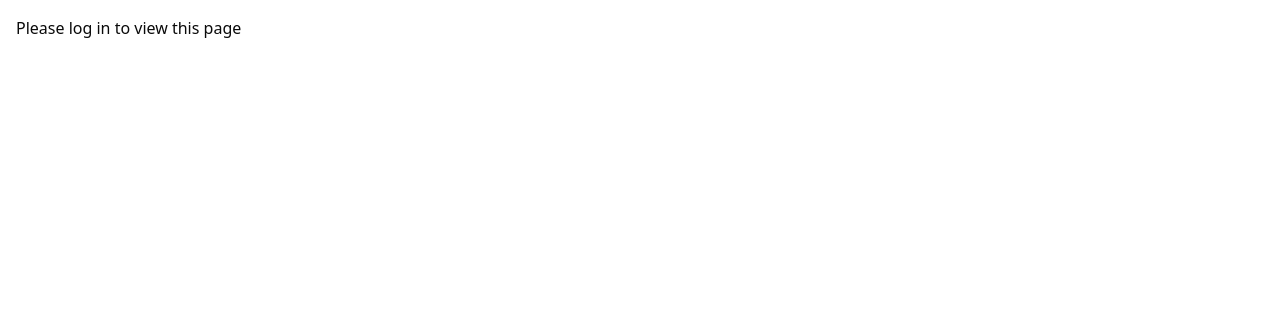
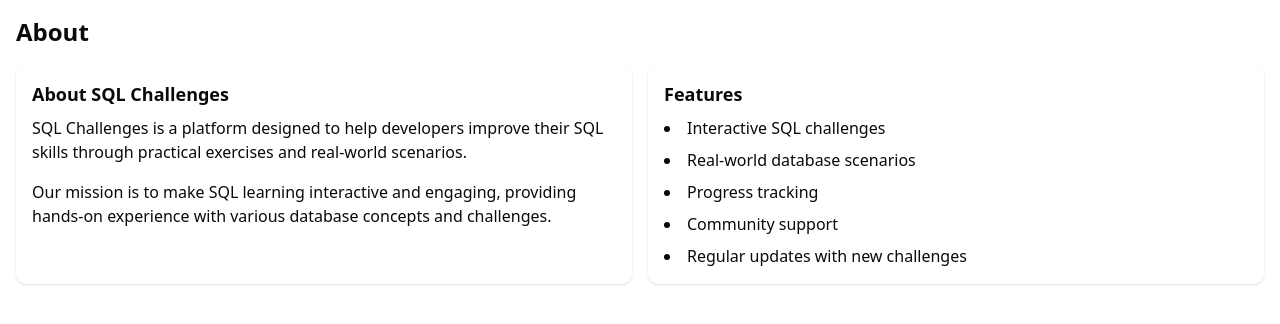
Before and after one commit to Sameertahir024/sql-challenges, a Next.js app: page /dashboard/settings in a window 1280 px wide. Shown: the top 324 px of the page. Built offline with nearby package versions, Linux system fonts and the light colour scheme; no server answers.

Commit message:
refactor About pages to remove authentication logic and replace with static content about SQL Challenges and its features

```diff
--- a/src/app/(damo)/about/page.tsx
+++ b/src/app/(damo)/about/page.tsx
@@ -1,37 +1,4 @@
-"use client";
-
-import { createClient } from "@/lib/supabase/browserClient";
-import { useEffect, useState } from "react";
-import { User } from "@supabase/supabase-js";
-
-export default function AboutPage() {
-  const [user, setUser] = useState<User | null>(null);
-  const [loading, setLoading] = useState(true);
-  const supabase = createClient();
-
-  useEffect(() => {
-    const getSessionData = async () => {
-      try {
-        const { data: { user } } = await supabase.auth.getUser();
-        setUser(user);
-      } catch (error) {
-        console.error("Error fetching session data:", error);
-      } finally {
-        setLoading(false);
-      }
-    };
-
-    getSessionData();
-  }, []);
-
-  if (loading) {
-    return <div className="p-4">Loading...</div>;
-  }
-
-  if (!user) {
-    return <div className="p-4">Please log in to view this page</div>;
-  }
-
+export default function page() {
   return (
     <div className="p-4">
       <h1 className="text-2xl font-bold mb-4">About</h1>
--- a/src/app/(damo)/chahhagama/page.tsx
+++ b/src/app/(damo)/chahhagama/page.tsx
@@ -1,44 +1,29 @@
-"use client";
+export default function page() {
+    return (
+      <div className="p-4">
+        <h1 className="text-2xl font-bold mb-4">About</h1>
+        <div className="grid grid-cols-1 md:grid-cols-2 gap-4">
+          <div className="p-4 rounded-lg shadow">
+            <h2 className="text-lg font-semibold mb-2">About SQL Challenges</h2>
+            <p className="mb-4">
+              SQL Challenges is a platform designed to help developers improve their SQL skills through practical exercises and real-world scenarios.
+            </p>
+            <p className="mb-4">
+              Our mission is to make SQL learning interactive and engaging, providing hands-on experience with various database concepts and challenges.
+            </p>
+          </div>
 
-import { createClient } from "@/lib/supabase/browserClient";
-import { useEffect, useState } from "react";
-import { User } from "@supabase/supabase-js";
-
-export default function ChahhagamaPage() {
-  const [user, setUser] = useState<User | null>(null);
-  const [loading, setLoading] = useState(true);
-  const supabase = createClient();
-
-  useEffect(() => {
-    const getSessionData = async () => {
-      try {
-        const { data: { user } } = await supabase.auth.getUser();
-        setUser(user);
-      } catch (error) {
-        console.error("Error fetching session data:", error);
-      } finally {
-        setLoading(false);
-      }
-    };
-
-    getSessionData();
-  }, []);
-
-  if (loading) {
-    return <div className="p-4">Loading...</div>;
+          <div className="p-4 rounded-lg shadow">
+            <h2 className="text-lg font-semibold mb-2">Features</h2>
+            <ul className="list-disc list-inside space-y-2">
+              <li>Interactive SQL challenges</li>
+              <li>Real-world database scenarios</li>
+              <li>Progress tracking</li>
+              <li>Community support</li>
+              <li>Regular updates with new challenges</li>
+            </ul>
+          </div>
+        </div>
+      </div>
+    );
   }
-
-  if (!user) {
-    return <div className="p-4">Please log in to view this page</div>;
-  }
-
-  return (
-    <div className="p-4">
-      <h1 className="text-2xl font-bold mb-4">Chahhagama's Page</h1>
-      <div className="p-4 rounded-lg shadow">
-        <h2 className="text-lg font-semibold mb-2">Welcome</h2>
-        <p>Hello, {user.email}</p>
-      </div>
-    </div>
-  );
-}
--- a/src/app/(damo)/hajitahir/page.tsx
+++ b/src/app/(damo)/hajitahir/page.tsx
@@ -1,44 +1,29 @@
-"use client";
+export default function page() {
+    return (
+      <div className="p-4">
+        <h1 className="text-2xl font-bold mb-4">About</h1>
+        <div className="grid grid-cols-1 md:grid-cols-2 gap-4">
+          <div className="p-4 rounded-lg shadow">
+            <h2 className="text-lg font-semibold mb-2">About SQL Challenges</h2>
+            <p className="mb-4">
+              SQL Challenges is a platform designed to help developers improve their SQL skills through practical exercises and real-world scenarios.
+            </p>
+            <p className="mb-4">
+              Our mission is to make SQL learning interactive and engaging, providing hands-on experience with various database concepts and challenges.
+            </p>
+          </div>
 
-import { createClient } from "@/lib/supabase/browserClient";
-import { useEffect, useState } from "react";
-import { User } from "@supabase/supabase-js";
-
-export default function HajitahirPage() {
-  const [user, setUser] = useState<User | null>(null);
-  const [loading, setLoading] = useState(true);
-  const supabase = createClient();
-
-  useEffect(() => {
-    const getSessionData = async () => {
-      try {
-        const { data: { user } } = await supabase.auth.getUser();
-        setUser(user);
-      } catch (error) {
-        console.error("Error fetching session data:", error);
-      } finally {
-        setLoading(false);
-      }
-    };
-
-    getSessionData();
-  }, []);
-
-  if (loading) {
-    return <div className="p-4">Loading...</div>;
+          <div className="p-4 rounded-lg shadow">
+            <h2 className="text-lg font-semibold mb-2">Features</h2>
+            <ul className="list-disc list-inside space-y-2">
+              <li>Interactive SQL challenges</li>
+              <li>Real-world database scenarios</li>
+              <li>Progress tracking</li>
+              <li>Community support</li>
+              <li>Regular updates with new challenges</li>
+            </ul>
+          </div>
+        </div>
+      </div>
+    );
   }
-
-  if (!user) {
-    return <div className="p-4">Please log in to view this page</div>;
-  }
-
-  return (
-    <div className="p-4">
-      <h1 className="text-2xl font-bold mb-4">Hajitahir's Page</h1>
-      <div className="p-4 rounded-lg shadow">
-        <h2 className="text-lg font-semibold mb-2">Welcome</h2>
-        <p>Hello, {user.email}</p>
-      </div>
-    </div>
-  );
-}
--- a/src/app/(damo)/sameer/page.tsx
+++ b/src/app/(damo)/sameer/page.tsx
@@ -1,44 +1,29 @@
-"use client";
+export default function page() {
+    return (
+      <div className="p-4">
+        <h1 className="text-2xl font-bold mb-4">About</h1>
+        <div className="grid grid-cols-1 md:grid-cols-2 gap-4">
+          <div className="p-4 rounded-lg shadow">
+            <h2 className="text-lg font-semibold mb-2">About SQL Challenges</h2>
+            <p className="mb-4">
+              SQL Challenges is a platform designed to help developers improve their SQL skills through practical exercises and real-world scenarios.
+            </p>
+            <p className="mb-4">
+              Our mission is to make SQL learning interactive and engaging, providing hands-on experience with various database concepts and challenges.
+            </p>
+          </div>
 
-import { createClient } from "@/lib/supabase/browserClient";
-import { useEffect, useState } from "react";
-import { User } from "@supabase/supabase-js";
-
-export default function SameerPage() {
-  const [user, setUser] = useState<User | null>(null);
-  const [loading, setLoading] = useState(true);
-  const supabase = createClient();
-
-  useEffect(() => {
-    const getSessionData = async () => {
-      try {
-        const { data: { user } } = await supabase.auth.getUser();
-        setUser(user);
-      } catch (error) {
-        console.error("Error fetching session data:", error);
-      } finally {
-        setLoading(false);
-      }
-    };
-
-    getSessionData();
-  }, []);
-
-  if (loading) {
-    return <div className="p-4">Loading...</div>;
+          <div className="p-4 rounded-lg shadow">
+            <h2 className="text-lg font-semibold mb-2">Features</h2>
+            <ul className="list-disc list-inside space-y-2">
+              <li>Interactive SQL challenges</li>
+              <li>Real-world database scenarios</li>
+              <li>Progress tracking</li>
+              <li>Community support</li>
+              <li>Regular updates with new challenges</li>
+            </ul>
+          </div>
+        </div>
+      </div>
+    );
   }
-
-  if (!user) {
-    return <div className="p-4">Please log in to view this page</div>;
-  }
-
-  return (
-    <div className="p-4">
-      <h1 className="text-2xl font-bold mb-4">Sameer's Page</h1>
-      <div className="p-4 rounded-lg shadow">
-        <h2 className="text-lg font-semibold mb-2">Welcome</h2>
-        <p>Hello, {user.email}</p>
-      </div>
-    </div>
-  );
-}
--- a/src/app/(damo)/teams/page.tsx
+++ b/src/app/(damo)/teams/page.tsx
@@ -1,59 +1,27 @@
-"use client";
-
-import { createClient } from "@/lib/supabase/browserClient";
-import { useEffect, useState } from "react";
-import { User } from "@supabase/supabase-js";
-
-export default function TeamsPage() {
-  const [user, setUser] = useState<User | null>(null);
-  const [loading, setLoading] = useState(true);
-  const supabase = createClient();
-
-  useEffect(() => {
-    const getSessionData = async () => {
-      try {
-        const { data: { user } } = await supabase.auth.getUser();
-        setUser(user);
-      } catch (error) {
-        console.error("Error fetching session data:", error);
-      } finally {
-        setLoading(false);
-      }
-    };
-
-    getSessionData();
-  }, []);
-
-  if (loading) {
-    return <div className="p-4">Loading...</div>;
-  }
-
-  if (!user) {
-    return <div className="p-4">Please log in to view this page</div>;
-  }
-
+export default function page() {
     return (
       <div className="p-4">
-      <h1 className="text-2xl font-bold mb-4">Teams</h1>
-      <div className="grid grid-cols-1 md:grid-cols-2 lg:grid-cols-3 gap-4">
+        <h1 className="text-2xl font-bold mb-4">About</h1>
+        <div className="grid grid-cols-1 md:grid-cols-2 gap-4">
           <div className="p-4 rounded-lg shadow">
-          <h2 className="text-lg font-semibold mb-2">Team Overview</h2>
-          <p>Welcome to the Teams section. Here you can manage your team members and collaborate on projects.</p>
+            <h2 className="text-lg font-semibold mb-2">About SQL Challenges</h2>
+            <p className="mb-4">
+              SQL Challenges is a platform designed to help developers improve their SQL skills through practical exercises and real-world scenarios.
+            </p>
+            <p className="mb-4">
+              Our mission is to make SQL learning interactive and engaging, providing hands-on experience with various database concepts and challenges.
+            </p>
           </div>
 
           <div className="p-4 rounded-lg shadow">
-          <h2 className="text-lg font-semibold mb-2">Team Members</h2>
-          <div className="space-y-2">
-            <p>Currently no team members</p>
-            <button className="bg-blue-500 text-white px-4 py-2 rounded hover:bg-blue-600 transition-colors">
-              Add Team Member
-            </button>
-          </div>
-        </div>
-
-        <div className="p-4 rounded-lg shadow">
-          <h2 className="text-lg font-semibold mb-2">Team Projects</h2>
-          <p>No active projects</p>
+            <h2 className="text-lg font-semibold mb-2">Features</h2>
+            <ul className="list-disc list-inside space-y-2">
+              <li>Interactive SQL challenges</li>
+              <li>Real-world database scenarios</li>
+              <li>Progress tracking</li>
+              <li>Community support</li>
+              <li>Regular updates with new challenges</li>
+            </ul>
           </div>
         </div>
       </div>
--- a/src/app/(damo)/usama/page.tsx
+++ b/src/app/(damo)/usama/page.tsx
@@ -1,44 +1,29 @@
-"use client";
+export default function page() {
+    return (
+      <div className="p-4">
+        <h1 className="text-2xl font-bold mb-4">About</h1>
+        <div className="grid grid-cols-1 md:grid-cols-2 gap-4">
+          <div className="p-4 rounded-lg shadow">
+            <h2 className="text-lg font-semibold mb-2">About SQL Challenges</h2>
+            <p className="mb-4">
+              SQL Challenges is a platform designed to help developers improve their SQL skills through practical exercises and real-world scenarios.
+            </p>
+            <p className="mb-4">
+              Our mission is to make SQL learning interactive and engaging, providing hands-on experience with various database concepts and challenges.
+            </p>
+          </div>
 
-import { createClient } from "@/lib/supabase/browserClient";
-import { useEffect, useState } from "react";
-import { User } from "@supabase/supabase-js";
-
-export default function UsamaPage() {
-  const [user, setUser] = useState<User | null>(null);
-  const [loading, setLoading] = useState(true);
-  const supabase = createClient();
-
-  useEffect(() => {
-    const getSessionData = async () => {
-      try {
-        const { data: { user } } = await supabase.auth.getUser();
-        setUser(user);
-      } catch (error) {
-        console.error("Error fetching session data:", error);
-      } finally {
-        setLoading(false);
-      }
-    };
-
-    getSessionData();
-  }, []);
-
-  if (loading) {
-    return <div className="p-4">Loading...</div>;
+          <div className="p-4 rounded-lg shadow">
+            <h2 className="text-lg font-semibold mb-2">Features</h2>
+            <ul className="list-disc list-inside space-y-2">
+              <li>Interactive SQL challenges</li>
+              <li>Real-world database scenarios</li>
+              <li>Progress tracking</li>
+              <li>Community support</li>
+              <li>Regular updates with new challenges</li>
+            </ul>
+          </div>
+        </div>
+      </div>
+    );
   }
-
-  if (!user) {
-    return <div className="p-4">Please log in to view this page</div>;
-  }
-
-  return (
-    <div className="p-4">
-      <h1 className="text-2xl font-bold mb-4">Usama's Page</h1>
-      <div className="p-4 rounded-lg shadow">
-        <h2 className="text-lg font-semibold mb-2">Welcome</h2>
-        <p>Hello, {user.email}</p>
-      </div>
-    </div>
-  );
-}
--- a/src/app/dashboard/overview/page.tsx
+++ b/src/app/dashboard/overview/page.tsx
@@ -1,59 +1,27 @@
-"use client";
-
-import { createClient } from "@/lib/supabase/browserClient";
-import { useEffect, useState } from "react";
-import { User } from "@supabase/supabase-js";
-import Link from "next/link";
-
-export default function OverviewPage() {
-  const [user, setUser] = useState<User | null>(null);
-  const [loading, setLoading] = useState(true);
-  const supabase = createClient();
-
-  useEffect(() => {
-    const getSessionData = async () => {
-      try {
-        const { data: { user } } = await supabase.auth.getUser();
-        setUser(user);
-      } catch (error) {
-        console.error("Error fetching session data:", error);
-      } finally {
-        setLoading(false);
-      }
-    };
-
-    getSessionData();
-  }, []);
-
-  if (loading) {
-    return <div className="p-4">Loading...</div>;
-  }
-
-  if (!user) {
-    return <div className="p-4">Please log in to view this page</div>;
-  }
-
+export default function page() {
     return (
       <div className="p-4">
-
-      <h1 className="text-2xl font-bold mb-4">Overview</h1>
-      <div className="grid grid-cols-1 md:grid-cols-2 lg:grid-cols-3 gap-4">
+        <h1 className="text-2xl font-bold mb-4">About</h1>
+        <div className="grid grid-cols-1 md:grid-cols-2 gap-4">
           <div className="p-4 rounded-lg shadow">
-          <h2 className="text-lg font-semibold mb-2">Welcome</h2>
-          <p>Hello, {user.email}</p>
+            <h2 className="text-lg font-semibold mb-2">About SQL Challenges</h2>
+            <p className="mb-4">
+              SQL Challenges is a platform designed to help developers improve their SQL skills through practical exercises and real-world scenarios.
+            </p>
+            <p className="mb-4">
+              Our mission is to make SQL learning interactive and engaging, providing hands-on experience with various database concepts and challenges.
+            </p>
           </div>
 
           <div className="p-4 rounded-lg shadow">
-          <h2 className="text-lg font-semibold mb-2">Quick Stats</h2>
-          <div className="space-y-2">
-            <p>Your account is active</p>
-            <p>Last login: {new Date().toLocaleDateString()}</p>
-          </div>
-        </div>
-
-        <div className="p-4 rounded-lg shadow">
-          <h2 className="text-lg font-semibold mb-2">Recent Activity</h2>
-          <p>No recent activity to display</p>
+            <h2 className="text-lg font-semibold mb-2">Features</h2>
+            <ul className="list-disc list-inside space-y-2">
+              <li>Interactive SQL challenges</li>
+              <li>Real-world database scenarios</li>
+              <li>Progress tracking</li>
+              <li>Community support</li>
+              <li>Regular updates with new challenges</li>
+            </ul>
           </div>
         </div>
       </div>
--- a/src/app/dashboard/settings/page.tsx
+++ b/src/app/dashboard/settings/page.tsx
@@ -1,57 +1,27 @@
-"use client";
-
-import { createClient } from "@/lib/supabase/browserClient";
-import { useEffect, useState } from "react";
-import { User } from "@supabase/supabase-js";
-
-export default function SettingsPage() {
-  const [user, setUser] = useState<User | null>(null);
-  const [loading, setLoading] = useState(true);
-  const supabase = createClient();
-
-  useEffect(() => {
-    const getSessionData = async () => {
-      try {
-        const { data: { user } } = await supabase.auth.getUser();
-        setUser(user);
-      } catch (error) {
-        console.error("Error fetching session data:", error);
-      } finally {
-        setLoading(false);
-      }
-    };
-
-    getSessionData();
-  }, []);
-
-  if (loading) {
-    return <div className="p-4">Loading...</div>;
-  }
-
-  if (!user) {
-    return <div className="p-4">Please log in to view this page</div>;
-  }
-
+export default function page() {
   return (
     <div className="p-4">
-      <h1 className="text-2xl font-bold mb-4">Settings</h1>
-      <div className="space-y-4">
-        <div className=" p-4 rounded-lg shadow">
-          <h2 className="text-lg font-semibold mb-2">Profile Settings</h2>
-          <div className="space-y-2">
-            <p><span className="font-medium">Email:</span> {user.email}</p>
-            <p><span className="font-medium">User ID:</span> {user.id}</p>
-          </div>
+      <h1 className="text-2xl font-bold mb-4">About</h1>
+      <div className="grid grid-cols-1 md:grid-cols-2 gap-4">
+        <div className="p-4 rounded-lg shadow">
+          <h2 className="text-lg font-semibold mb-2">About SQL Challenges</h2>
+          <p className="mb-4">
+            SQL Challenges is a platform designed to help developers improve their SQL skills through practical exercises and real-world scenarios.
+          </p>
+          <p className="mb-4">
+            Our mission is to make SQL learning interactive and engaging, providing hands-on experience with various database concepts and challenges.
+          </p>
         </div>
 
-        <div className=" p-4 rounded-lg shadow">
-          <h2 className="text-lg font-semibold mb-2">Account Settings</h2>
-          <button
-            onClick={() => supabase.auth.signOut()}
-            className="bg-red-500 text-white px-4 py-2 rounded hover:bg-red-600 transition-colors"
-          >
-            Sign Out
-          </button>
+        <div className="p-4 rounded-lg shadow">
+          <h2 className="text-lg font-semibold mb-2">Features</h2>
+          <ul className="list-disc list-inside space-y-2">
+            <li>Interactive SQL challenges</li>
+            <li>Real-world database scenarios</li>
+            <li>Progress tracking</li>
+            <li>Community support</li>
+            <li>Regular updates with new challenges</li>
+          </ul>
         </div>
       </div>
     </div>
```
Lines whose indentation alone changed are shown as unchanged.
